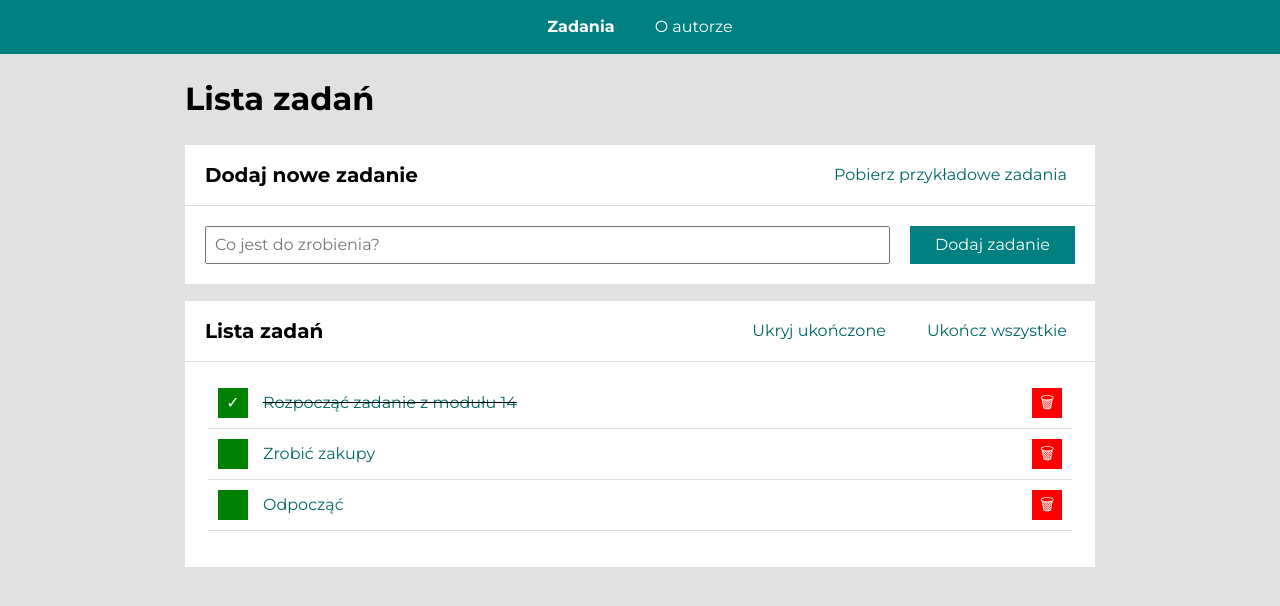
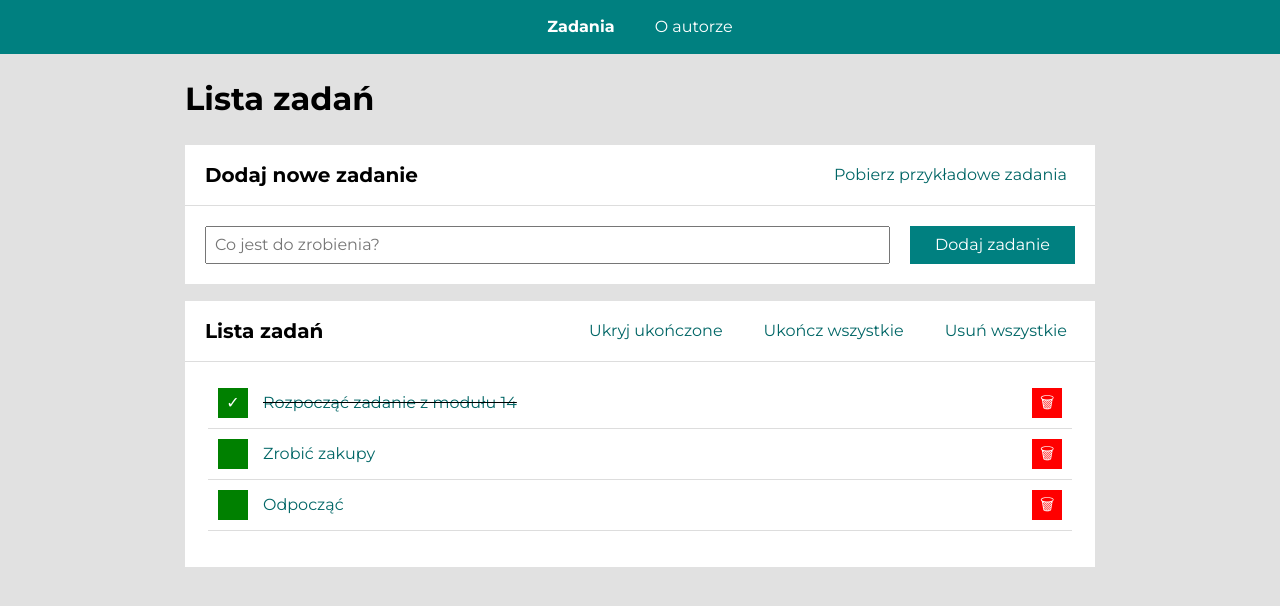
Before and after one commit to golosgit/to-do-list-react, a React (Create React App) app: page /#/lista-zadan in a window 1280 px wide. Both pictures are taken after a click on the button "Pobierz przykładowe zadania". Shown: the top 606 px of the page. Built offline with nearby package versions, Linux system fonts and the light colour scheme.

Commit message:
removeAllTasks button added

```diff
--- a/src/common/Section/styled.js
+++ b/src/common/Section/styled.js
@@ -6,7 +6,7 @@ export const Content = styled.h2`
   margin-bottom: 0;
   font-size: 20px;
   display: grid;
-  grid-template-columns: 1fr auto auto;
+  grid-template-columns: 1fr auto auto auto;
   grid-gap: 25px;
 
   ${({ oneButton }) =>
--- a/src/features/taskList/Buttons/index.js
+++ b/src/features/taskList/Buttons/index.js
@@ -6,6 +6,7 @@ import {
   selectVisibilityOfFinishedTasks,
   selectTaskListLength,
   selectIsEveryTaskDone,
+  removeAllTasks,
 } from "../taskListSlice";
 
 export const Buttons = () => {
@@ -23,6 +24,9 @@ export const Buttons = () => {
         <Button onClick={() => dispatch(finishAllTasks())} disabled={isEveryTaskDone}>
           Ukończ wszystkie
         </Button>
+        <Button onClick={() => dispatch(removeAllTasks())}>
+          Usuń wszystkie
+        </Button>
       </>
     )
   );
--- a/src/features/taskList/taskListSlice.js
+++ b/src/features/taskList/taskListSlice.js
@@ -1,5 +1,5 @@
 import { createSlice } from "@reduxjs/toolkit";
-import {getTaskListFromLocalStorage} from "./taskListLocalStorage";
+import { getTaskListFromLocalStorage } from "./taskListLocalStorage";
 
 const taskListSlice = createSlice({
   name: "taskListState",
@@ -29,6 +29,9 @@ const taskListSlice = createSlice({
     setTaskList: (state, { payload: taskList }) => {
       state.taskList = taskList;
     },
+    removeAllTasks: ({taskList}) => {
+      taskList = taskList.splice(0);
+    },
   },
 });
 
@@ -39,7 +42,8 @@ export const {
   removeTask,
   finishAllTasks,
   fetchExampleTaskList,
-  setTaskList
+  setTaskList,
+  removeAllTasks
 } = taskListSlice.actions;
 
 const selectTaskListState = state => state.taskList;
```
